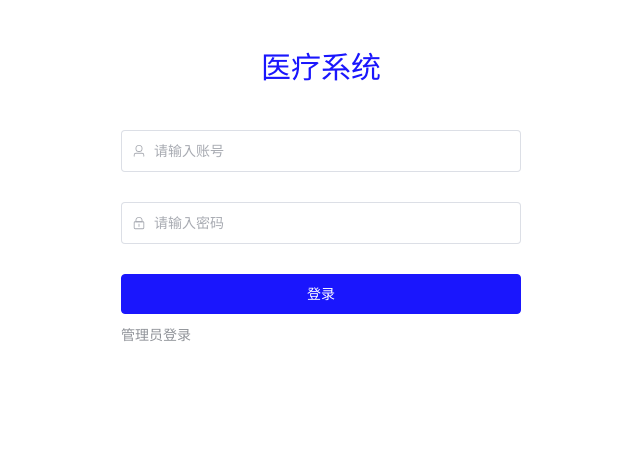
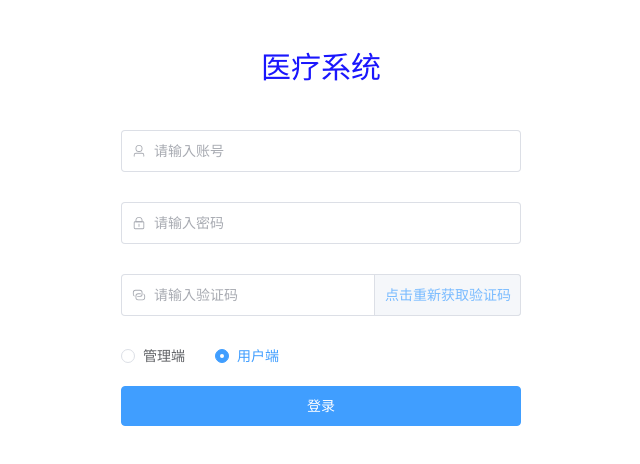
Before and after one commit to SikW-04-27/hospital-system, a Vue app: page /login in a window 1280 px wide. Shown: the top 464 px of the page, without its empty margins (319-959 px from the left). Built offline with nearby package versions, Linux system fonts and the light colour scheme; no server answers.

Commit message:
feat: 完善用户端登录

```diff
--- a/src/assets/main.css
+++ b/src/assets/main.css
@@ -13,14 +13,16 @@
 a,
 .green {
   text-decoration: none;
-  color: hsla(160, 100%, 37%, 1);
+  color: rgb(121, 187, 255);
   transition: 0.4s;
   padding: 3px;
 }
 
 @media (hover: hover) {
   a:hover {
-    background-color: hsla(160, 100%, 37%, 0.2);
+    /* background-color: hsla(160, 100%, 37%, 0.2); */
+    text-decoration: underline;
+    cursor: pointer;
   }
 }
 
--- a/src/request/api.ts
+++ b/src/request/api.ts
@@ -1,4 +1,16 @@
 import { get, post } from './http'
+
+export function login(data: any) {
+  return post('/hos/user/login', data).then((res) => {
+    return res.data
+  })
+}
+
+export function getCode() {
+  return get('/hos/user/getCode').then((res) => {
+    return res.data
+  })
+}
 
 export function getHospitals(data: any) {
   return post('hos/hosp/showHosp', data).then((res) => {
--- a/src/views/Login.vue
+++ b/src/views/Login.vue
@@ -1,15 +1,31 @@
 <!-- eslint-disable vue/multi-word-component-names -->
 <script setup lang="ts">
-import { ref } from 'vue'
-import { User, Lock, Key } from '@element-plus/icons-vue'
+import { onMounted, ref } from 'vue'
+import { User, Lock, Connection } from '@element-plus/icons-vue'
 import showMsg from '@/utils/showMsg'
 import createLoading from '@/utils/loading'
+import { getCode, login } from '@/request/api'
+import router from '@/router'
 
-type role = 'admin' | 'user'
+type roleType = 'admin' | 'user'
 
 const username = ref()
 const password = ref()
-const currentUserRole = ref<role>('user')
+const code = ref()
+const role = ref<roleType>('user')
+const codeImage = ref('')
+const codeKey = ref('')
+
+const getCodeImage = () => {
+  getCode()
+    .then((res) => {
+      codeImage.value = res.codeImage
+      codeKey.value = res.codeKey
+    })
+    .catch(() => {
+      showMsg('error', '获取验证码失败')
+    })
+}
 
 function loginbtn() {
   if (!username.value || !password.value) {
@@ -17,34 +33,30 @@ function loginbtn() {
     return
   }
   const loading = createLoading()
-  // proxy.$X.API.LOGIN({
-  //   username: username.value,
-  //   password: password.value
-  // })
-  //   .then((result) => {
-  //     const code = result.code
-  //     loading.close()
-  //     console.log(result)
-  //     if (code === 0) {
-  //       // proxy.$X.updata('manageinfo', result.data)
-  //       sessionStorage.setItem('USERINFO', JSON.stringify(result.data))
-  //       sessionStorage.setItem('USER', result.data.token)
-  //       proxy.$X.router.replace({ path: '/SurveyCenter' })
-  //       proxy.$X.showmes('success', '成功')
-  //     } else {
-  //       loading.close()
-  //       proxy.$X.showmes('error', result.message)
-  //     }
-  //   })
-  //   .catch((e) => {
-  //     loading.close(e)
-  //     proxy.$X.showmes('error', '请求失败，请重新登录')
-  //   })
+
+  login({
+    userName: username.value,
+    password: password.value,
+    codeKey: codeKey.value,
+    code: code.value
+  })
+    .then((res) => {
+      // sessionStorage.setItem('USER', username.value)
+      showMsg('success', '登录成功')
+      if (res.userFlag === '0') {
+        router.push('/userHome/hospitalList')
+      } else {
+        // TODO：进入管理端
+      }
+    })
+    .finally(() => {
+      loading.close()
+    })
 }
 
-const changeRole = () => {
-  currentUserRole.value = currentUserRole.value === 'admin' ? 'user' : 'admin'
-}
+onMounted(() => {
+  getCodeImage()
+})
 </script>
 
 <template>
@@ -69,10 +81,31 @@ const changeRole = () => {
           :prefix-icon="Lock"
         />
         <br />
-        <el-button type="primary" @click="loginbtn" color="#1a16fd">登录</el-button><br />
-        <el-link type="info" @click="changeRole">{{
-          currentUserRole === 'admin' ? '用户登录' : '管理员登录'
-        }}</el-link>
+        <el-input
+          v-model="code"
+          style="max-width: 600px"
+          placeholder="请输入验证码"
+          :prefix-icon="Connection"
+        >
+          <template #append>
+            <img
+              v-if="codeImage"
+              :src="codeImage"
+              style="height: 40px; cursor: pointer"
+              @click="getCodeImage"
+            />
+            <span v-else>
+              <a type="primary" style="padding: 0 10px" @click="getCodeImage">点击重新获取验证码</a>
+            </span>
+          </template>
+        </el-input>
+        <br />
+        <el-radio-group v-model="role" style="margin: -20px 0 10px">
+          <el-radio value="admin" size="large">管理端</el-radio>
+          <el-radio value="user" size="large">用户端</el-radio>
+        </el-radio-group>
+        <br />
+        <el-button type="primary" @click="loginbtn">登录</el-button>
       </el-main>
     </el-container>
   </div>
@@ -100,6 +133,9 @@ const changeRole = () => {
     &:focus {
       border: #1a16fd 1px solid;
     }
+    :deep(.el-input-group__append) {
+      padding: 0;
+    }
   }
   .el-button {
     width: 400px;
```
